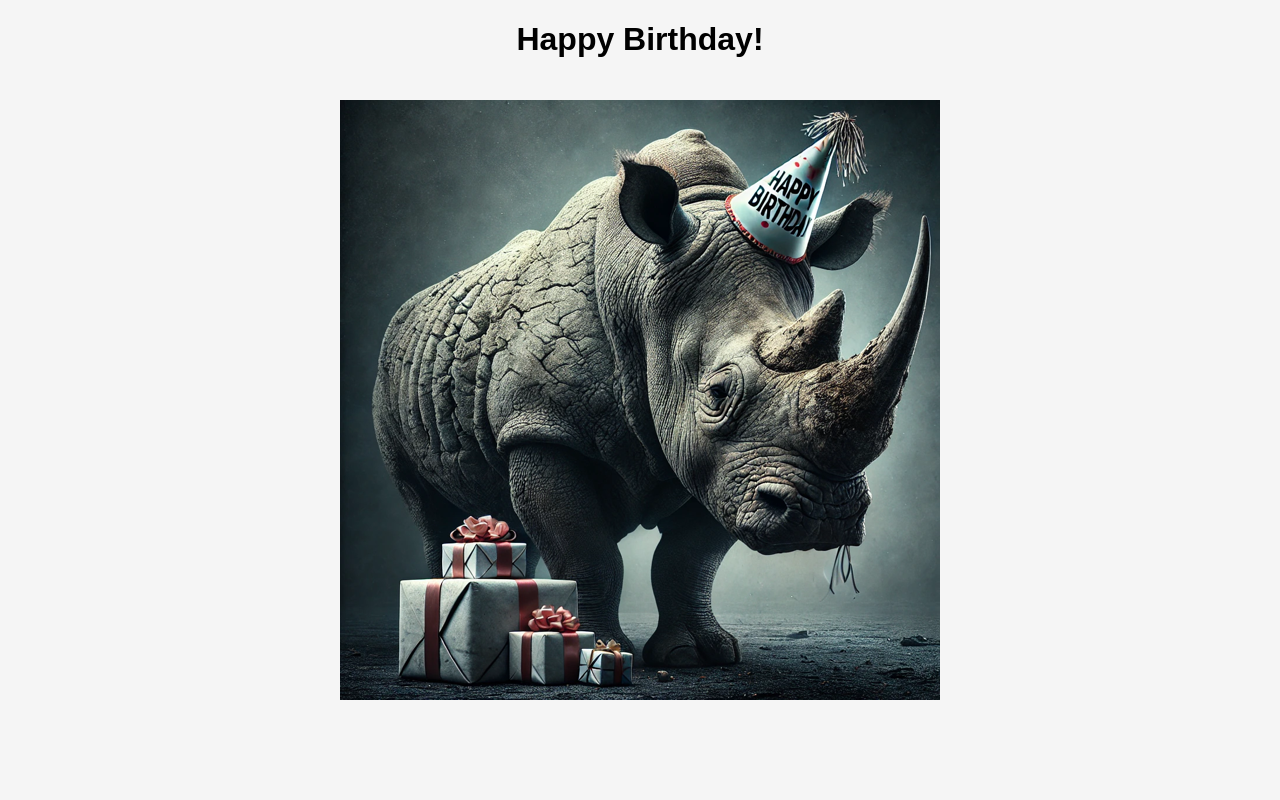
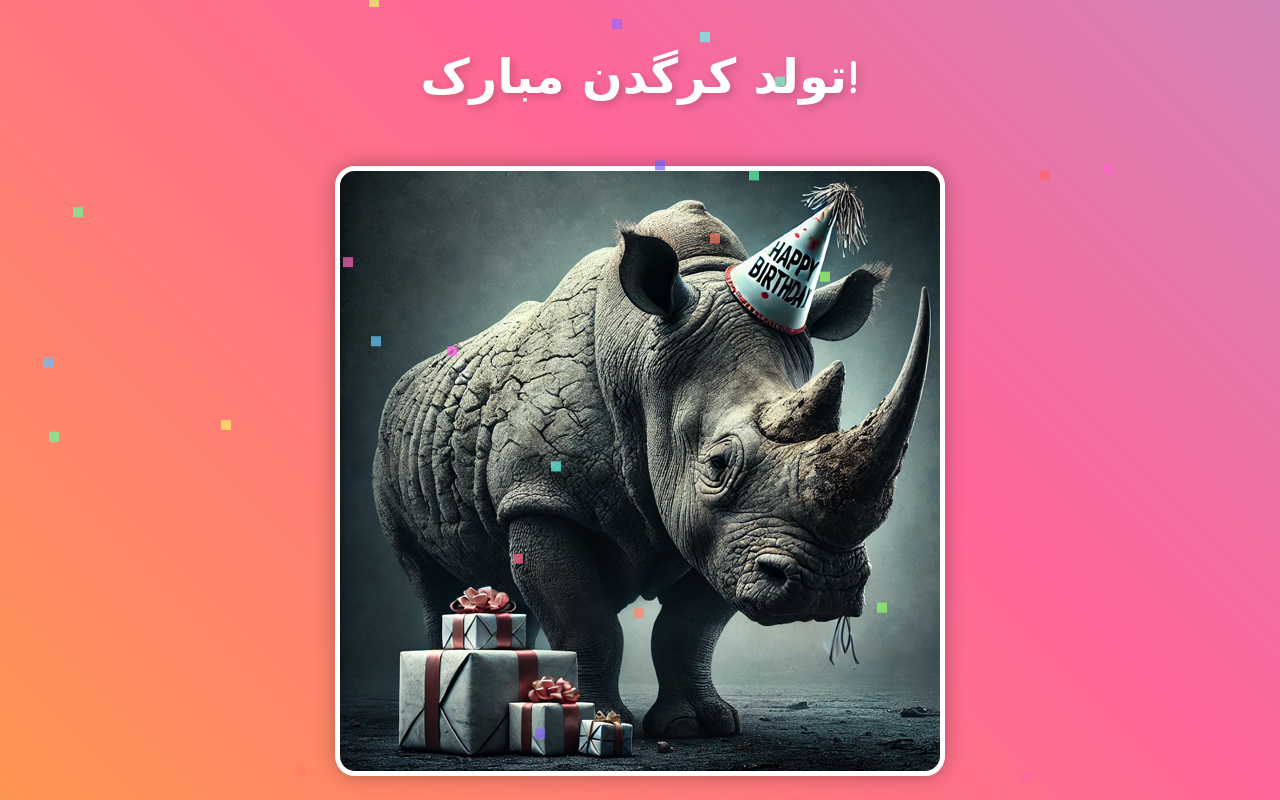
Before and after one commit to CarryPotter747/Tavalod-Kargadan, a plain HTML site: page index.html in a window 1280 px wide. Drawn offline with Linux system fonts and the light colour scheme.

Commit message:
Update index.html

```diff
--- a/index.html
+++ b/index.html
@@ -1,24 +1,92 @@
 <!DOCTYPE html>
-<html lang="en">
+<html lang="fa">
 <head>
     <meta charset="UTF-8">
     <meta name="viewport" content="width=device-width, initial-scale=1.0">
-    <title>Happy Birthday!</title>
+    <title>Tavalod Kargadan Mobarak!</title>
     <style>
         body {
             text-align: center;
-            background-color: #f5f5f5;
-            font-family: Arial, sans-serif;
+            background: linear-gradient(45deg, #ffcc00, #ff6699, #66ccff, #66ff99);
+            background-size: 400% 400%;
+            animation: gradientBG 6s ease infinite;
+            font-family: 'Comic Sans MS', cursive, sans-serif;
+            color: white;
+            overflow: hidden;
+            margin: 0;
+            height: 100vh;
+            display: flex;
+            flex-direction: column;
+            align-items: center;
+            justify-content: center;
         }
+
+        @keyframes gradientBG {
+            0% { background-position: 0% 50%; }
+            50% { background-position: 100% 50%; }
+            100% { background-position: 0% 50%; }
+        }
+
+        h1 {
+            font-size: 3rem;
+            text-shadow: 3px 3px 8px rgba(0, 0, 0, 0.2);
+            animation: bounce 1.5s infinite alternate;
+        }
+
+        @keyframes bounce {
+            0% { transform: translateY(0); }
+            100% { transform: translateY(-10px); }
+        }
+
         img {
-            max-width: 80%;
+            max-width: 50%;
             height: auto;
             margin-top: 20px;
+            border: 5px solid white;
+            border-radius: 20px;
+            box-shadow: 0px 0px 20px rgba(0, 0, 0, 0.3);
+        }
+
+        /* Confetti effect */
+        .confetti {
+            position: absolute;
+            width: 10px;
+            height: 10px;
+            background: white;
+            opacity: 0.7;
+            top: -10px;
+            animation: fall linear infinite;
+        }
+
+        @keyframes fall {
+            to {
+                transform: translateY(100vh);
+            }
         }
     </style>
 </head>
 <body>
-    <h1>Happy Birthday!</h1>
+
+    <h1>تولد کرگدن مبارک!</h1>
     <img src="rhino.png" alt="Happy Birthday Rhino">
+
+    <script>
+        function createConfetti() {
+            const confetti = document.createElement('div');
+            confetti.classList.add('confetti');
+            document.body.appendChild(confetti);
+
+            confetti.style.left = Math.random() * 100 + "vw";
+            confetti.style.animationDuration = (Math.random() * 3 + 2) + "s";
+            confetti.style.backgroundColor = `hsl(${Math.random() * 360}, 100%, 70%)`;
+
+            setTimeout(() => {
+                confetti.remove();
+            }, 5000);
+        }
+
+        setInterval(createConfetti, 200);
+    </script>
+
 </body>
 </html>
```
